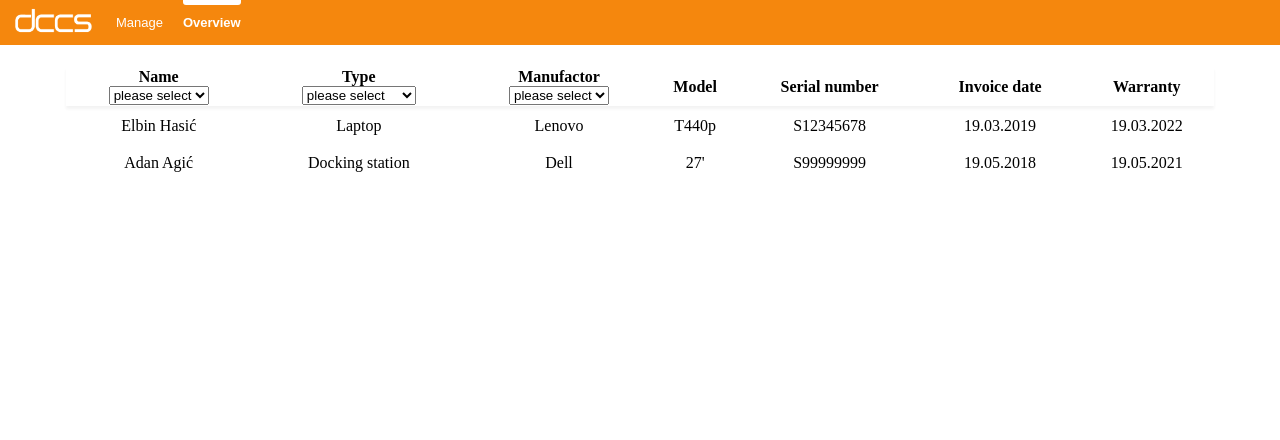
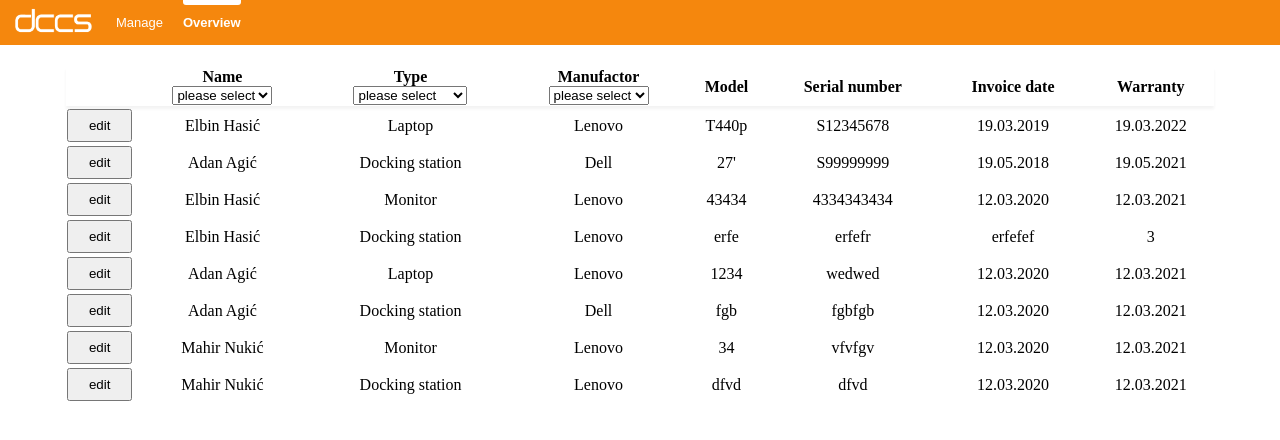
Before and after one commit to adnanalicic/react-dccs-starter-kit, a React (Create React App) app: page /#/overview in a window 1280 px wide. Shown: the top 440 px of the page. Built offline with nearby package versions, Linux system fonts and the light colour scheme; data requests are answered from the project's data file.

Commit message:
form impl.

```diff
--- a/src/views/common/select/DynamicSelect.jsx
+++ b/src/views/common/select/DynamicSelect.jsx
@@ -16,7 +16,7 @@ export default class DynamicSelect extends React.Component {
 
   render() {
     let options = this.state.items.map(data => (
-      <option value={data.value} key={data.id}>
+      <option value={data.id} key={data.id}>
         {data.value}
       </option>
     ));
--- a/src/views/common/service/EquipmentService.js
+++ b/src/views/common/service/EquipmentService.js
@@ -4,7 +4,10 @@ class EquipmentService {
   EMPLOYEES_SERVICE = "http://localhost:3001/employee";
   EQUIPMENTTYPE_SERVICE = "http://localhost:3001/equipmentType";
 
-  fetchEquipment(callback, filter) {
+  fetchEquipmentById(id) {
+    return fetch(this.EQUIPMENT_SERVICE + "/" + id).then(data => data.json());
+  }
+  fetchEquipment() {
     return Promise.all([
       fetch(this.EQUIPMENT_SERVICE).then(data => data.json()),
       fetch(this.MANUFACTORS_SERVICE).then(data => data.json()),
@@ -12,13 +15,6 @@ class EquipmentService {
       fetch(this.EQUIPMENTTYPE_SERVICE).then(data => data.json())
     ]).then(result => {
       let equipment = result[0];
-      if (filter) {
-        console.log("filter");
-        equipment = equipment.filter(el => {
-          return el[filter["key"]] === filter["value"];
-        });
-      }
-
       let manufactors = new Map(result[1].map(i => [i.id.toString(), i.value]));
       let employees = new Map(result[2].map(i => [i.id.toString(), i.value]));
       let equipmentType = new Map(
@@ -34,6 +30,17 @@ class EquipmentService {
       return equipment;
     });
   }
+
+  saveEquipmentItem(equipment) {
+    return fetch(this.EQUIPMENT_SERVICE + "/" + (equipment.id || ""), {
+      method: equipment.id ? "PUT" : "POST", // POST for create, PUT to update when id already exists.
+      headers: { "content-type": "application/json" },
+      body: JSON.stringify(equipment)
+    });
+  }
+  deleteEquipmentItem(equipment) {
+    alert("deleteEquipmentItem");
+  }
 }
 
 export default new EquipmentService();
--- a/src/views/manage/ManagePage.css
+++ b/src/views/manage/ManagePage.css
@@ -0,0 +1,39 @@
+.form-container {
+  width: 50%;
+  margin: auto;
+}
+
+.form-container tr {
+  height: 70px;
+}
+
+.form-container table,
+input {
+  width: 100%;
+  border-spacing: 30px 0;
+}
+
+.form-container .dynamic-select {
+  width: 100%;
+  height: 43px;
+}
+
+.form-container input,
+button {
+  width: 100%;
+  height: 33px;
+}
+
+.form-container span {
+  float: left;
+  font-size: 14px;
+  font-style: italic;
+}
+
+.form-container div {
+  font-size: 14px;
+  font-style: italic;
+}
+.form-container td div {
+  text-align: left;
+}
--- a/src/views/manage/ManagePage.jsx
+++ b/src/views/manage/ManagePage.jsx
@@ -1,7 +1,150 @@
 import React from "react";
+import DynamicSelect from "../common/select/DynamicSelect";
+import equipmentService from "../common/service/EquipmentService";
+import "./ManagePage.css";
 
-export default class ManagePage extends React.Component {
+export default class ManageEquipmentPage extends React.Component {
+  state = {
+    equipment: {
+      id: "",
+      employee: "",
+      equipmentType: "",
+      manufactor: "",
+      serialNumber: "",
+      model: "",
+      invoiceDate: "",
+      guarantee: ""
+    }
+  };
+
+  constructor(props) {
+    super(props);
+    let eqId = window.location.hash.substring(9);
+    if (eqId) {
+      equipmentService
+        .fetchEquipmentById(eqId)
+        .then(data => this.setState({ equipment: data }));
+    }
+  }
+
+  handleChange = event => {
+    event.preventDefault();
+    this.setState({
+      equipment: {
+        ...this.state.equipment,
+        [event.target.name]: event.target.value
+      }
+    });
+  };
+
+  saveEquipmentItemAction = event => {
+    equipmentService.saveEquipmentItem(this.state.equipment).then(() => {
+      this.props.history.push("/overview");
+      alert("data saved");
+    });
+  };
+
   render() {
-    return <h1>ManagePage</h1>;
+    return (
+      <div className="form-container">
+        <table>
+          <tbody>
+            <tr>
+              <td>
+                <span>Employee:</span>
+                <DynamicSelect
+                  name="employee"
+                  value={this.state.equipment.employee}
+                  onChange={this.handleChange}
+                />
+              </td>
+              <td>
+                <span>Equipment type: *</span>
+                <DynamicSelect
+                  name="equipmentType"
+                  value={this.state.equipment.equipmentType}
+                  onChange={this.handleChange}
+                />
+              </td>
+            </tr>
+            <tr>
+              <td>
+                <span>Manufactor: *</span>
+                <DynamicSelect
+                  name="manufactor"
+                  value={this.state.equipment.manufactor}
+                  onChange={this.handleChange}
+                />
+              </td>
+              <td></td>
+            </tr>
+            <tr>
+              <td>
+                <div>Model: *</div>
+                <input
+                  type="text"
+                  name="model"
+                  value={this.state.equipment.model}
+                  onChange={this.handleChange}
+                  className="textfield"
+                />
+              </td>
+              <td>
+                <div>Serial number: *</div>
+                <input
+                  type="text"
+                  name="serialNumber"
+                  value={this.state.equipment.serialNumber}
+                  onChange={this.handleChange}
+                  className="textfield"
+                />
+              </td>
+            </tr>
+            <tr>
+              <td>
+                <div>Invoice date: *</div>
+                <input
+                  type="text"
+                  name="invoiceDate"
+                  value={this.state.equipment.invoiceDate}
+                  onChange={this.handleChange}
+                  className="textfield"
+                />
+              </td>
+              <td>
+                <div>Warranty: *</div>
+                <input
+                  type="text"
+                  name="guarantee"
+                  value={this.state.equipment.guarantee}
+                  onChange={this.handleChange}
+                  className="textfield"
+                />
+              </td>
+            </tr>
+            <tr>
+              <td>
+                <input
+                  type="button"
+                  value="Save"
+                  onClick={this.saveEquipmentItemAction}
+                  className="button"
+                />
+              </td>
+              <td>
+                <input
+                  type="button"
+                  value="Delete"
+                  onClick={event =>
+                    equipmentService.deleteEquipmentItem(this.state.equipment)
+                  }
+                  className="button-grey"
+                />
+              </td>
+            </tr>
+          </tbody>
+        </table>
+      </div>
+    );
   }
 }
--- a/src/views/overview/OverviewPage.jsx
+++ b/src/views/overview/OverviewPage.jsx
@@ -19,7 +19,16 @@ export default class OverviewPage extends React.Component {
     this.setState({ ...this.state, equipment: data });
   };
 
+  editEquipmentAction = id => {
+    this.props.history.push("/manage/" + id);
+  };
+
   render() {
-    return <EquipmentTable data={this.state.equipment} />;
+    return (
+      <EquipmentTable
+        editAction={this.editEquipmentAction}
+        data={this.state.equipment}
+      />
+    );
   }
 }
--- a/src/views/overview/equipmenttable/EquipmentTable.jsx
+++ b/src/views/overview/equipmenttable/EquipmentTable.jsx
@@ -11,16 +11,20 @@ export default class EquipmentTable extends React.Component {
 
   filterTable = event => {
     let filters = this.state.filters;
-    filters[event.target.name] = event.target.value;
+    debugger;
+    filters[event.target.name] =
+      event.target.options[event.target.selectedIndex].text;
     this.setState({ ...this.state, filters: filters });
 
     let data = this.state.fullData;
     for (let filterName in filters) {
-      if (filters[filterName] === "DEFAULT") {
+      if (
+        filters[filterName] === "DEFAULT" ||
+        filters[filterName] === "please select"
+      ) {
         continue;
       }
       data = data.filter(function(equipmentItem) {
-        debugger;
         return equipmentItem[filterName] === filters[filterName];
       });
     }
@@ -39,6 +43,9 @@ export default class EquipmentTable extends React.Component {
       <table className="equipment-table">
         <thead>
           <tr>
+            <td>
+              <span></span>
+            </td>
             <td>
               <span>Name</span>
               <DynamicSelect name="employee" onChange={this.filterTable} />
@@ -59,7 +66,11 @@ export default class EquipmentTable extends React.Component {
         </thead>
         <tbody>
           {this.state.equipment.map(item => (
-            <EquipmentTableRow key={item.id} item={item} />
+            <EquipmentTableRow
+              editAction={this.props.editAction}
+              key={item.id}
+              item={item}
+            />
           ))}
         </tbody>
       </table>
--- a/src/views/overview/equipmenttable/EquipmentTableRow.jsx
+++ b/src/views/overview/equipmenttable/EquipmentTableRow.jsx
@@ -4,6 +4,16 @@ export default class EquipmentTableRow extends React.Component {
   render() {
     return (
       <tr>
+        <td>
+          <button
+            data-equipmentid={this.props.item.id}
+            onClick={event =>
+              this.props.editAction(event.target.dataset.equipmentid)
+            }
+          >
+            edit
+          </button>
+        </td>
         <td>{this.props.item.employee}</td>
         <td>{this.props.item.equipmentType}</td>
         <td>{this.props.item.manufactor}</td>
--- a/tools/db.json
+++ b/tools/db.json
@@ -19,12 +19,83 @@
       "serialNumber": "S99999999",
       "invoiceDate": "19.05.2018",
       "guarantee": "19.05.2021"
+    },
+    {
+      "id": "sRNMWr2",
+      "employees": "",
+      "equipmentType": "3",
+      "manufactor": "1",
+      "serialNumber": "4334343434",
+      "model": "43434",
+      "invoiceDate": "12.03.2020",
+      "guarantee": "12.03.2021",
+      "employee": "2"
+    },
+    {
+      "id": "19v7Ixq",
+      "employees": "",
+      "equipmentType": "2",
+      "manufactor": "1",
+      "serialNumber": "erfefr",
+      "model": "erfe",
+      "invoiceDate": "erfefef",
+      "guarantee": "3",
+      "employee": "2"
+    },
+    {
+      "id": "nTOO42u",
+      "employee": "1",
+      "equipmentType": "1",
+      "manufactor": "1",
+      "serialNumber": "wedwed",
+      "model": "1234",
+      "invoiceDate": "12.03.2020",
+      "guarantee": "12.03.2021"
+    },
+    {
+      "id": "UMK52Lx",
+      "employee": "1",
+      "equipmentType": "2",
+      "manufactor": "2",
+      "serialNumber": "fgbfgb",
+      "model": "fgb",
+      "invoiceDate": "12.03.2020",
+      "guarantee": "12.03.2021"
+    },
+    {
+      "id": "cs9bPBd",
+      "employee": "3",
+      "equipmentType": "3",
+      "manufactor": "1",
+      "serialNumber": "vfvfgv",
+      "model": "34",
+      "invoiceDate": "12.03.2020",
+      "guarantee": "12.03.2021"
+    },
+    {
+      "id": "Deae5Xp",
+      "employee": "3",
+      "equipmentType": "2",
+      "manufactor": "1",
+      "serialNumber": "dfvd",
+      "model": "dfvd",
+      "invoiceDate": "12.03.2020",
+      "guarantee": "12.03.2021"
     }
   ],
   "employee": [
-    { "id": 1, "value": "Adan Agić" },
-    { "id": 2, "value": "Elbin Hasić" },
-    { "id": 3, "value": "Mahir Nukić" }
+    {
+      "id": 1,
+      "value": "Adan Agić"
+    },
+    {
+      "id": 2,
+      "value": "Elbin Hasić"
+    },
+    {
+      "id": 3,
+      "value": "Mahir Nukić"
+    }
   ],
   "equipmentType": [
     {
```
